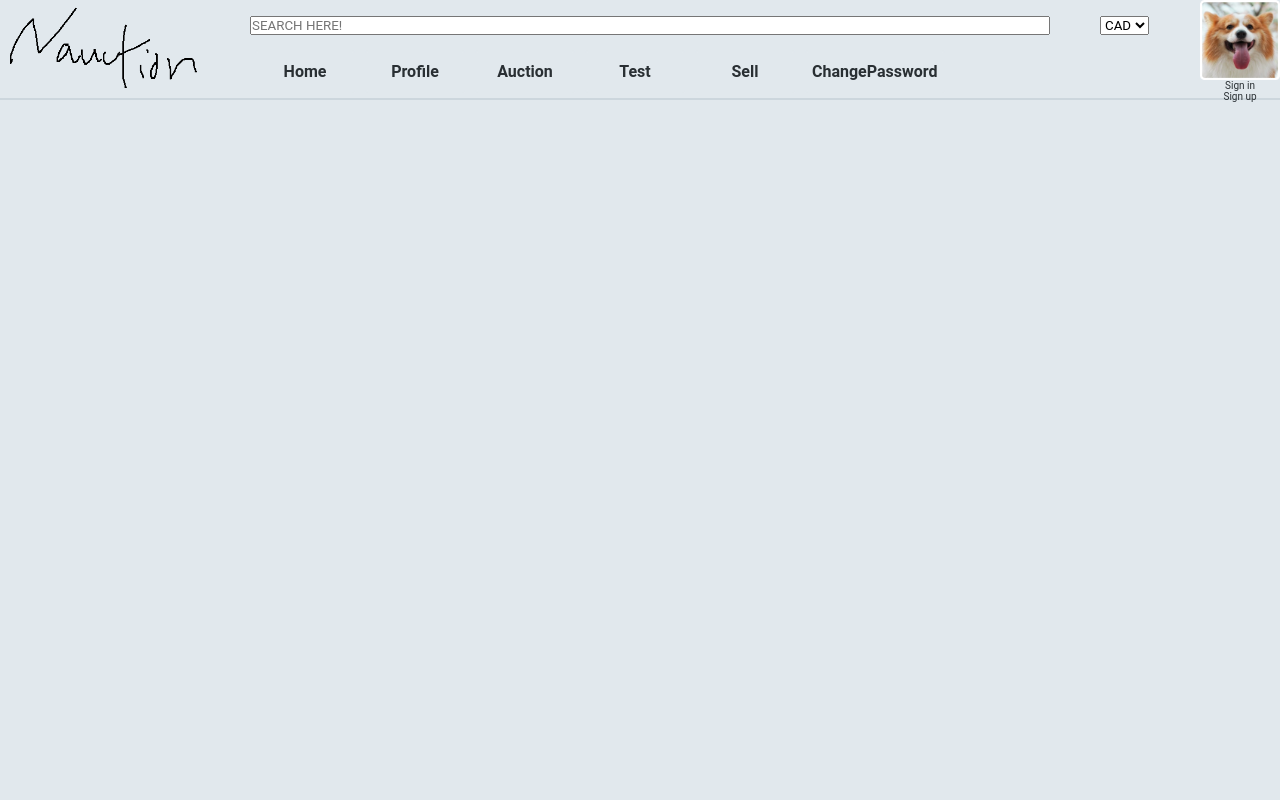
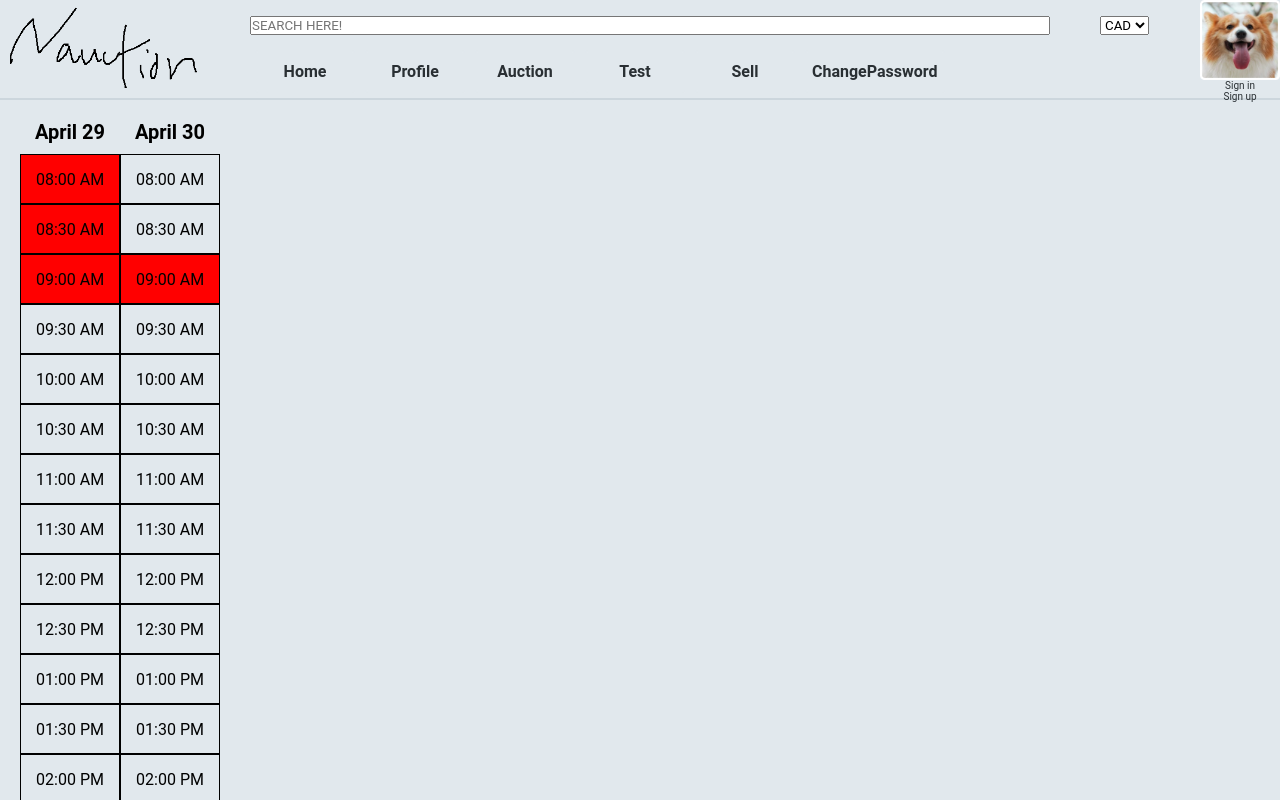
Before and after one commit to SakyunBuns/AuctionZone, a React (Vite) app in the folder dev/app/: page /Test in a window 1280 px wide. Shown: the top 800 px of the page. Built offline with nearby package versions, Linux system fonts and the light colour scheme.

Commit message:
Starting on Day and Weekend functionality to choose the date of the auction

```diff
--- a/dev/app/src/TestPage.jsx
+++ b/dev/app/src/TestPage.jsx
@@ -1,11 +1,13 @@
 import React from 'react'
 import { paletteContext } from './component/Context'
+import Weekend from './component/Weekend'
 
 export default function TestPage(){
     const {palette} = React.useContext(paletteContext)
 
     return(
         <div className='page'>
+            <Weekend date={'2021-04-29T08:00:00'}/>
         </div>
     )
 }
--- /dev/null
+++ b/dev/app/src/component/Day.jsx
@@ -0,0 +1,59 @@
+import React, { useContext } from "react";
+import { paletteContext } from "./Context";
+
+export default function Day(props) {
+
+    const { palette } = useContext(paletteContext);
+    function getTimeIntervals(date) {
+        let timeIntervals = [];
+        let currentDate = new Date(date);
+
+        // Set the start time to the nearest 30-minute interval after the hour
+        currentDate.setMinutes(Math.ceil(currentDate.getMinutes() / 30) * 30);
+
+        // Set the start time to the beginning of the hour if it's within the first 30 minutes
+        if (currentDate.getMinutes() < 30) {
+          currentDate.setMinutes(0);
+        }
+
+        // Extract the date string from currentDate without any time formatting
+        const dateString = currentDate.toISOString().slice(0, 10);
+
+        for (let i = 0; i < 18; i++) {
+          timeIntervals.push(`${dateString}T${currentDate.toLocaleTimeString('en-US', { hour12: false })}`);
+          currentDate.setMinutes(currentDate.getMinutes() + 30);
+        }
+
+        return timeIntervals;
+    }
+
+    //DAO of date of search
+    const day = props.date
+    const hourlyTimes = getTimeIntervals(day);
+
+
+    const hourBoxes = hourlyTimes.map((hour) => {
+        let tempStyle = {
+            border: '1px solid black',
+            width: '100px',
+            height: '50px',
+        }
+
+        //Insert disable logic here
+        props.usedDate.includes(hour) ? tempStyle.backgroundColor = 'red' : tempStyle.backgroundColor = 'none'
+
+        let formatedHour = new Date(hour).toLocaleTimeString('en-US', { hour12: true, hour: '2-digit', minute: '2-digit' })
+
+        //Inser on click function here
+        return (
+            <div className="center" key={hour} style={tempStyle}>{formatedHour}</div>
+        )
+    })
+
+    return (
+        <div className="day--container">
+            <div className="day--title">{new Date(day).toLocaleDateString('en-US', { month:'long', day: 'numeric'})}</div>
+            {hourBoxes}
+        </div>
+    )
+}
--- /dev/null
+++ b/dev/app/src/component/Weekend.jsx
@@ -0,0 +1,29 @@
+import React from "react"
+import { paletteContext } from "./Context"
+import Day from "./Day"
+
+export default function Weekend(props) {
+
+    //DAO to get what date are already used
+    const usedDate = ["2021-04-29T08:00:00", "2021-04-29T08:30:00", "2021-04-29T09:00:00", "2021-04-30T09:00:00"]
+
+    const style = {
+        display: 'flex',
+        flexDirection: 'row',
+    }
+
+    const day2 = new Date(props.date)
+    day2.setDate(day2.getDate() + 1)
+
+    const day2String = day2.toISOString()
+
+    return (
+        <div style={style}>
+            <Day date={props.date} usedDate={usedDate}/>
+            <Day date={day2String} usedDate={usedDate}/>
+        </div>
+
+    )
+
+
+}
--- a/dev/app/src/css/App.css
+++ b/dev/app/src/css/App.css
@@ -389,3 +389,19 @@ a{
     height: 20px;
     align-self: center;
 }
+
+.day--container{
+    width: fit-content;
+    height: 100%;
+    display: flex;
+    flex-direction: column;
+}
+
+.day--title{
+    font-size: 20px;
+    font-weight: 600;
+    margin-bottom: 10px;
+    display: flex;
+    justify-content: center;
+    align-items: center;
+}
```
